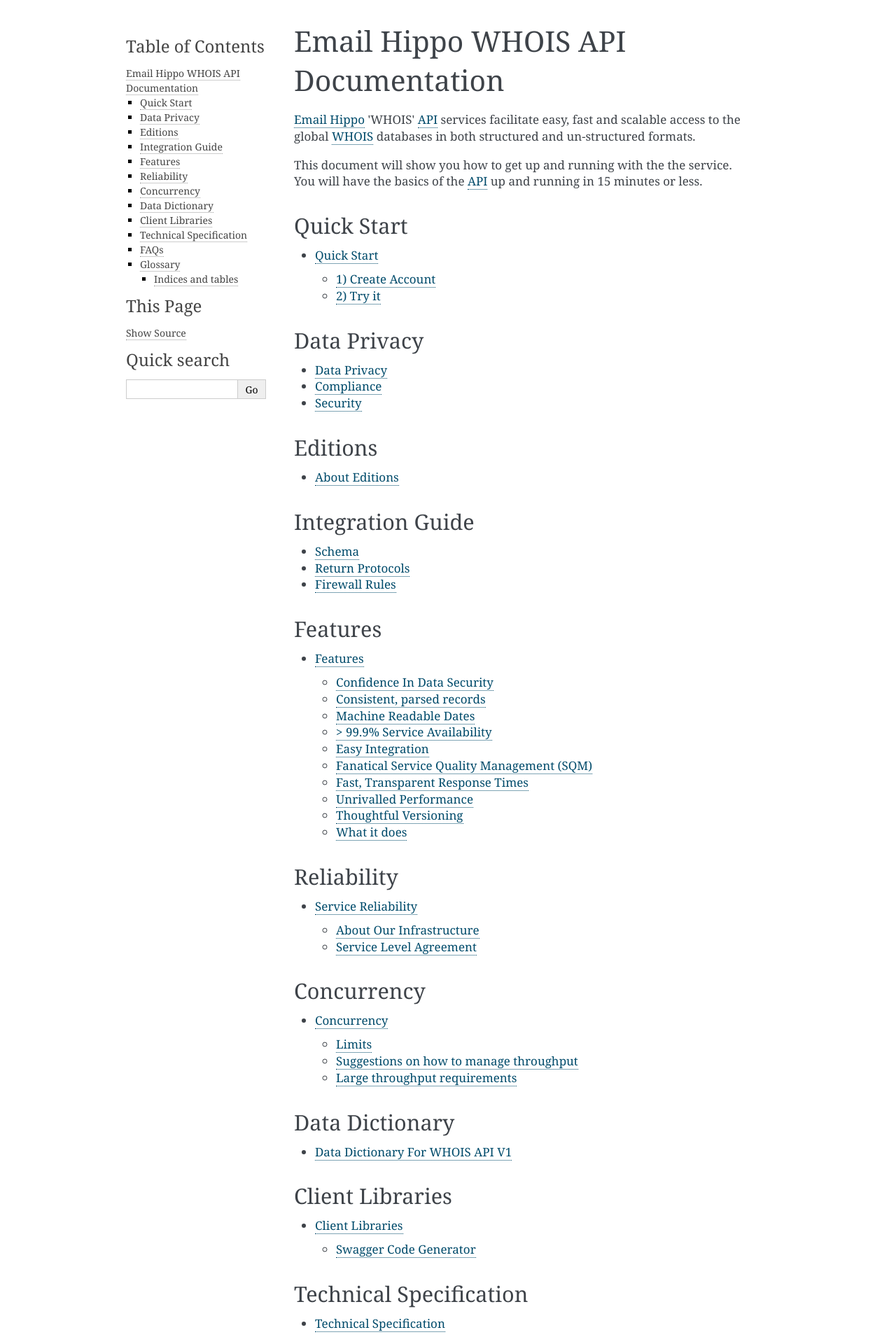
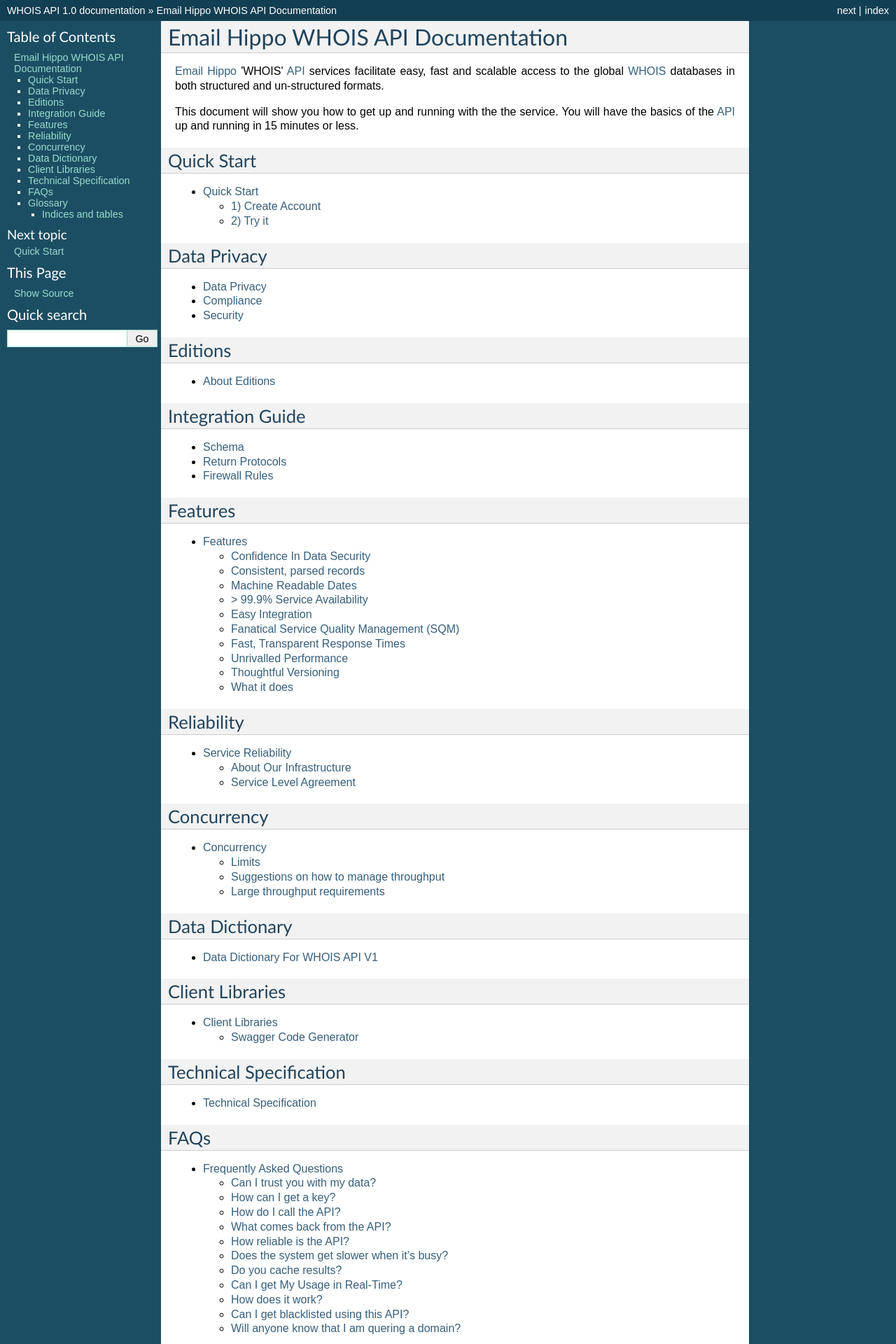
Before and after one commit to emailhippo/whois-api-docs, a Sphinx documentation site: the page built from docs/index.rst, in a window 1280 px wide. Shown: the top 1920 px of the page at 70% size. Built offline with Sphinx 7.4.7, drawn with Linux system fonts in a browser that asks for light colours; some of the changed text lies outside the part shown.

Commit message:
Changed theme to default.

```diff
--- a/docs/conf.py
+++ b/docs/conf.py
@@ -83,7 +83,7 @@
 # The theme to use for HTML and HTML Help pages.  See the documentation for
 # a list of builtin themes.
 #
-html_theme = 'alabaster'
+html_theme = 'default'
 
 # Theme options are theme-specific and customize the look and feel of a theme
 # further.  For a list of options available for each theme, see the
@@ -149,6 +149,6 @@
 #  dir menu entry, description, category)
 texinfo_documents = [
     (master_doc, 'WHOISAPI', 'WHOIS API Documentation',
-     author, 'WHOISAPI', 'One line description of project.',
+     author, 'WHOISAPI', 'JSON WHOIS API.',
      'Miscellaneous'),
 ]
```
